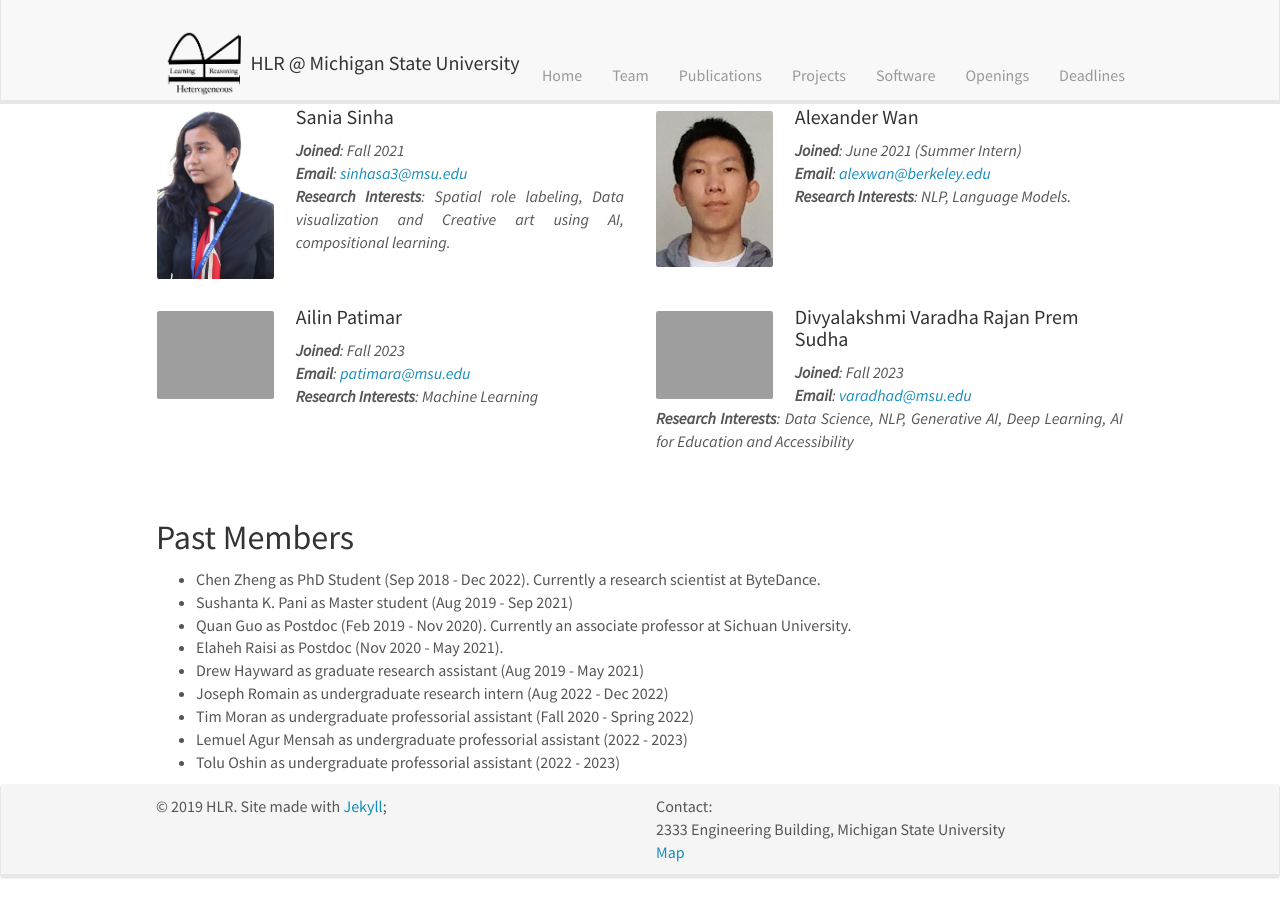
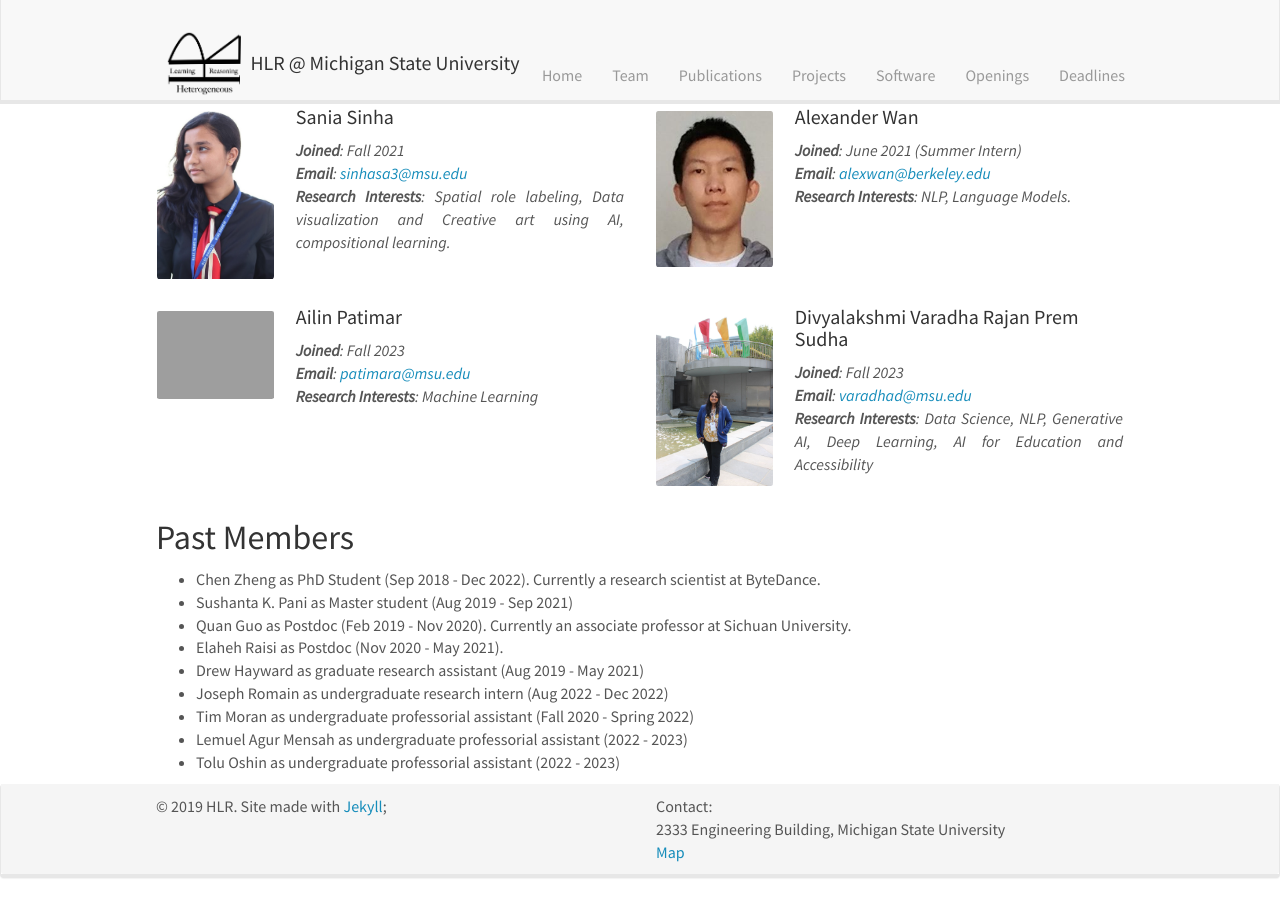
Before and after one commit to HLR/HLR.github.io, a Jekyll site: the page built from _pages/team.md, in a window 1280 px wide and 900 px high, scrolled down 2694 px. Built offline with Jekyll 4.4.1, drawn with Linux system fonts in a browser that asks for light colours; nearby versions of some CDN libraries.

Commit message:
update photo

```diff
--- a/_data/undergrads.yml
+++ b/_data/undergrads.yml
@@ -33,7 +33,7 @@
   webpage: /
 
 - name: Divyalakshmi Varadha Rajan Prem Sudha
-  photo: divy.jpg
+  photo: divya.jpeg
   email: varadhad@msu.edu
   joined: Fall 2023
   research_interest: Data Science, NLP, Generative AI, Deep Learning, AI for Education and Accessibility
```
